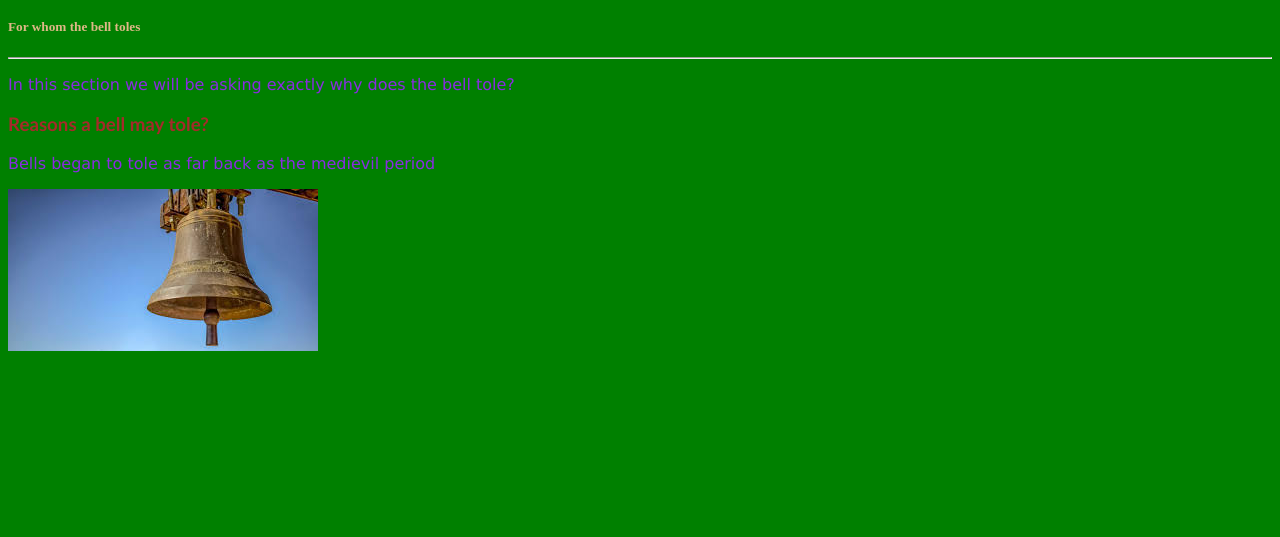
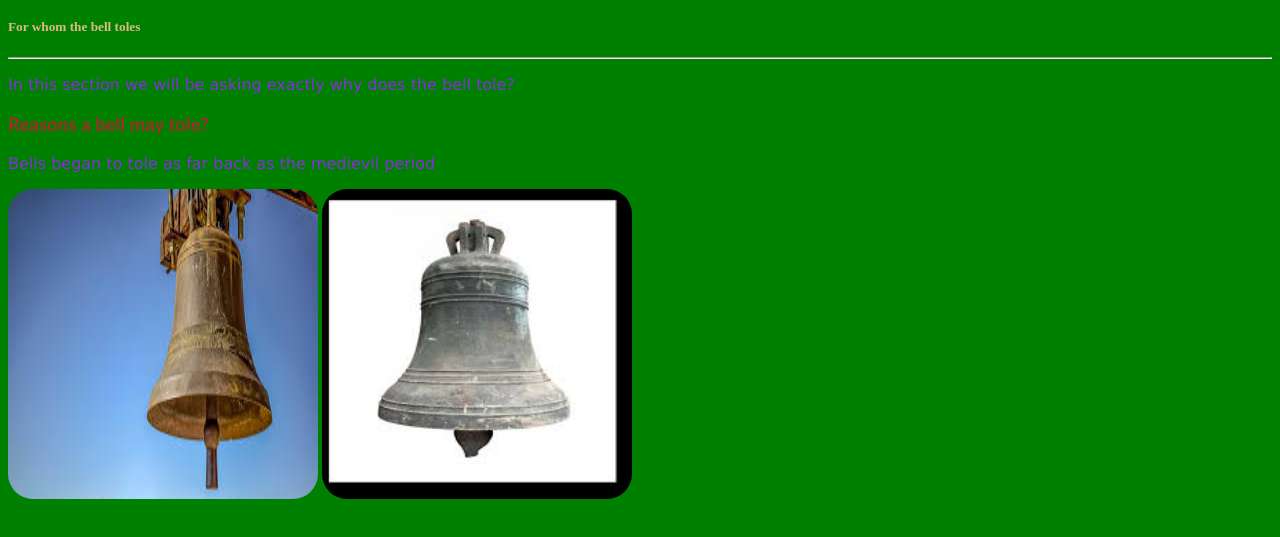
Before and after one commit to JamieJ80/bell_toles, a plain HTML site: page toles/index.html in a window 1280 px wide. Shown: the part 105-642 px from the top of the page. Drawn offline with Linux system fonts and the light colour scheme.

Commit message:
index.html

```diff
--- a/toles/index.html
+++ b/toles/index.html
@@ -15,7 +15,8 @@
             <p>In this section we will be asking exactly why does the bell tole?</p>
             <h3 id="tole">Reasons a bell may tole?</h3>
             <p>Bells began to tole as far back as the medievil period</p>
-            <img src="images/bell.jpeg" alt="picture of a bell">
+            <img class="bell" src="images/bell.jpeg" alt="picture of a bell" height="310" width="310">
+            <img class="old bell" src="images/old bell.jpeg" alt="picture of an old bell" height="310" width="310">
         </main>
     </bosy>
 </html>
--- a/toles/toles.css
+++ b/toles/toles.css
@@ -17,3 +17,8 @@ p{
     font-weight: bold;
     color: brown;
     font-family: 'Trebuchet MS', 'Lucida Sans Unicode', 'Lucida Grande', 'Lucida Sans', Arial, sans-serif;
+}
+.bell, .old.bell{
+    display: inline;
+    border-radius: 25px;
+}
```
Also changed, not shown: toles/images/old bell.jpeg (added).
